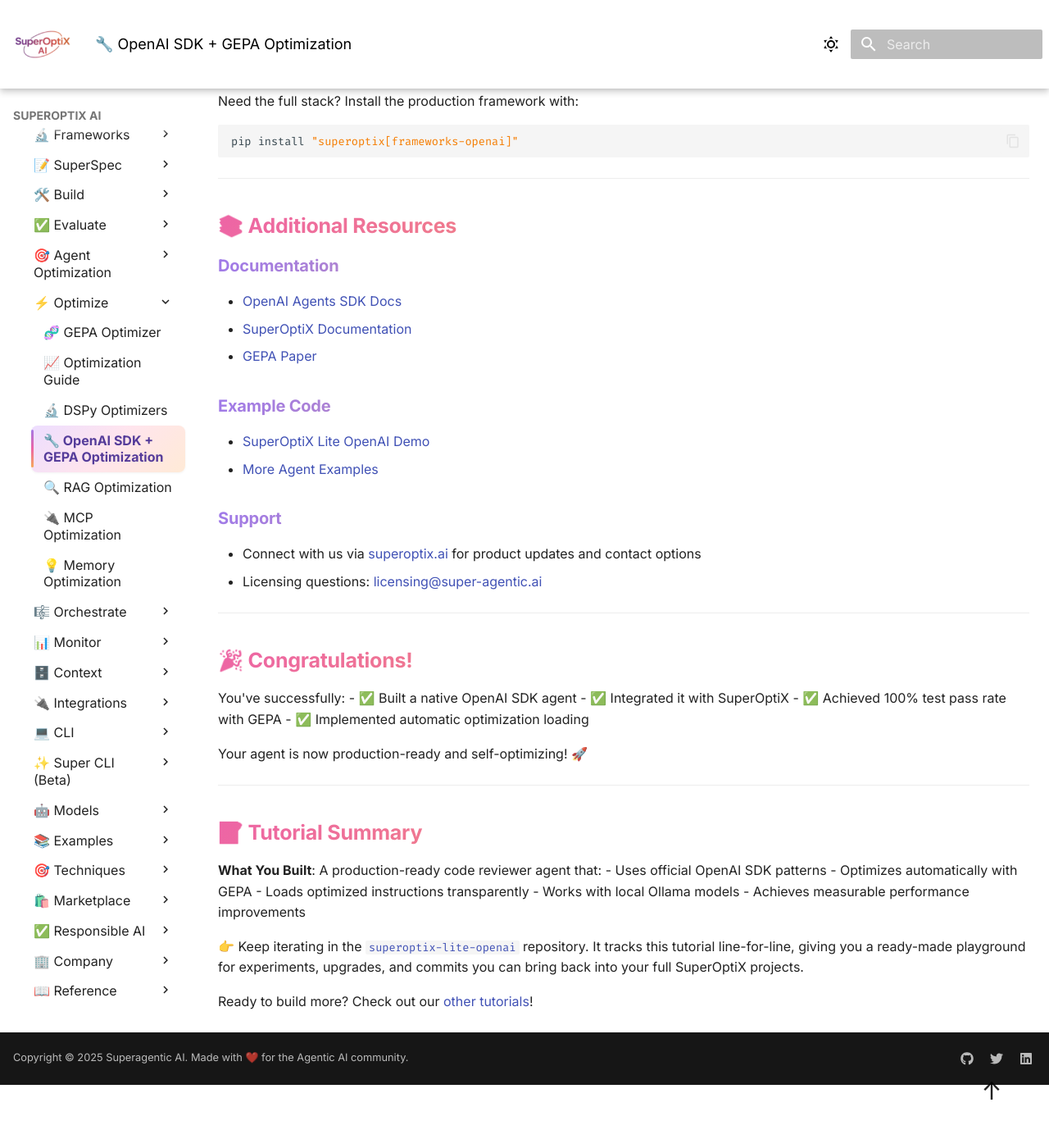
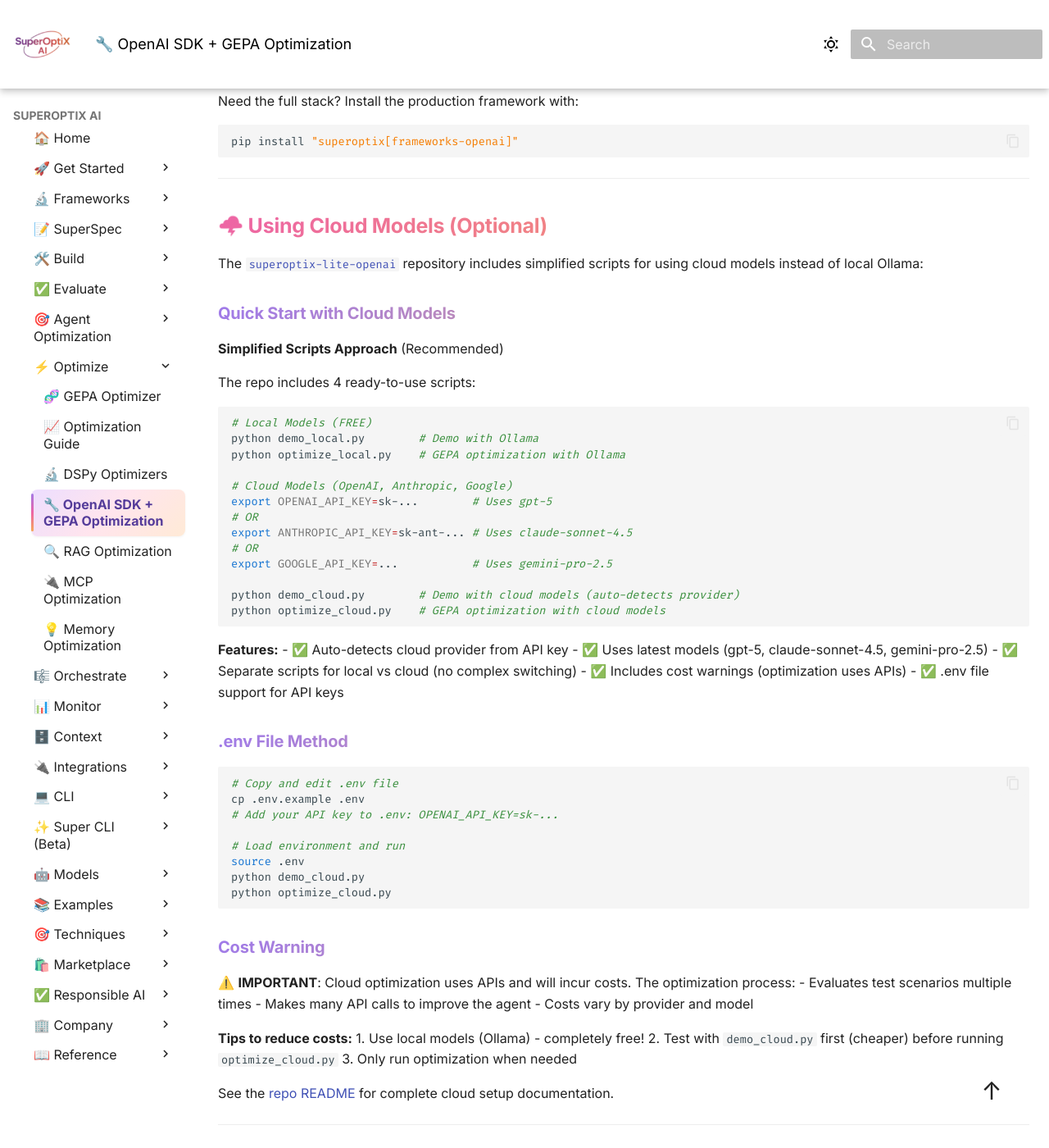
Before and after one commit to SuperagenticAI/superoptix-ai, an MkDocs documentation site: the page built from docs/tutorials/openai-sdk-gepa-optimization.md, in a window 1280 px wide and 1400 px high, scrolled down 25980 px. Shown: the whole window at 82% size. Built offline with MkDocs 1.6.1 and Material for MkDocs 9.7.7, drawn with Linux system fonts in a browser that asks for light colours; before the commit the page ends 27303 px from its top, so only the background shows below that.

Commit message:
Update the docs

````diff
--- a/docs/tutorials/openai-sdk-gepa-optimization.md
+++ b/docs/tutorials/openai-sdk-gepa-optimization.md
@@ -1321,6 +1321,68 @@
 
 ---
 
+## 🌩️ Using Cloud Models (Optional)
+
+The [`superoptix-lite-openai`](https://github.com/SuperagenticAI/superoptix-lite-openai) repository includes simplified scripts for using cloud models instead of local Ollama:
+
+### Quick Start with Cloud Models
+
+**Simplified Scripts Approach** (Recommended)
+
+The repo includes 4 ready-to-use scripts:
+
+```bash
+# Local Models (FREE)
+python demo_local.py        # Demo with Ollama
+python optimize_local.py    # GEPA optimization with Ollama
+
+# Cloud Models (OpenAI, Anthropic, Google)
+export OPENAI_API_KEY=sk-...        # Uses gpt-5
+# OR
+export ANTHROPIC_API_KEY=sk-ant-... # Uses claude-sonnet-4.5
+# OR
+export GOOGLE_API_KEY=...           # Uses gemini-pro-2.5
+
+python demo_cloud.py        # Demo with cloud models (auto-detects provider)
+python optimize_cloud.py    # GEPA optimization with cloud models
+```
+
+**Features:**
+- ✅ Auto-detects cloud provider from API key
+- ✅ Uses latest models (gpt-5, claude-sonnet-4.5, gemini-pro-2.5)
+- ✅ Separate scripts for local vs cloud (no complex switching)
+- ✅ Includes cost warnings (optimization uses APIs)
+- ✅ .env file support for API keys
+
+### .env File Method
+
+```bash
+# Copy and edit .env file
+cp .env.example .env
+# Add your API key to .env: OPENAI_API_KEY=sk-...
+
+# Load environment and run
+source .env
+python demo_cloud.py
+python optimize_cloud.py
+```
+
+### Cost Warning
+
+⚠️ **IMPORTANT**: Cloud optimization uses APIs and will incur costs. The optimization process:
+- Evaluates test scenarios multiple times
+- Makes many API calls to improve the agent
+- Costs vary by provider and model
+
+**Tips to reduce costs:**
+1. Use local models (Ollama) - completely free!
+2. Test with `demo_cloud.py` first (cheaper) before running `optimize_cloud.py`
+3. Only run optimization when needed
+
+See the [repo README](https://github.com/SuperagenticAI/superoptix-lite-openai) for complete cloud setup documentation.
+
+---
+
 ## 📚 Additional Resources
 
 ### Documentation
````
Also changed, not shown: docs/guides/openai-sdk-integration.md (+33 -0 lines).
